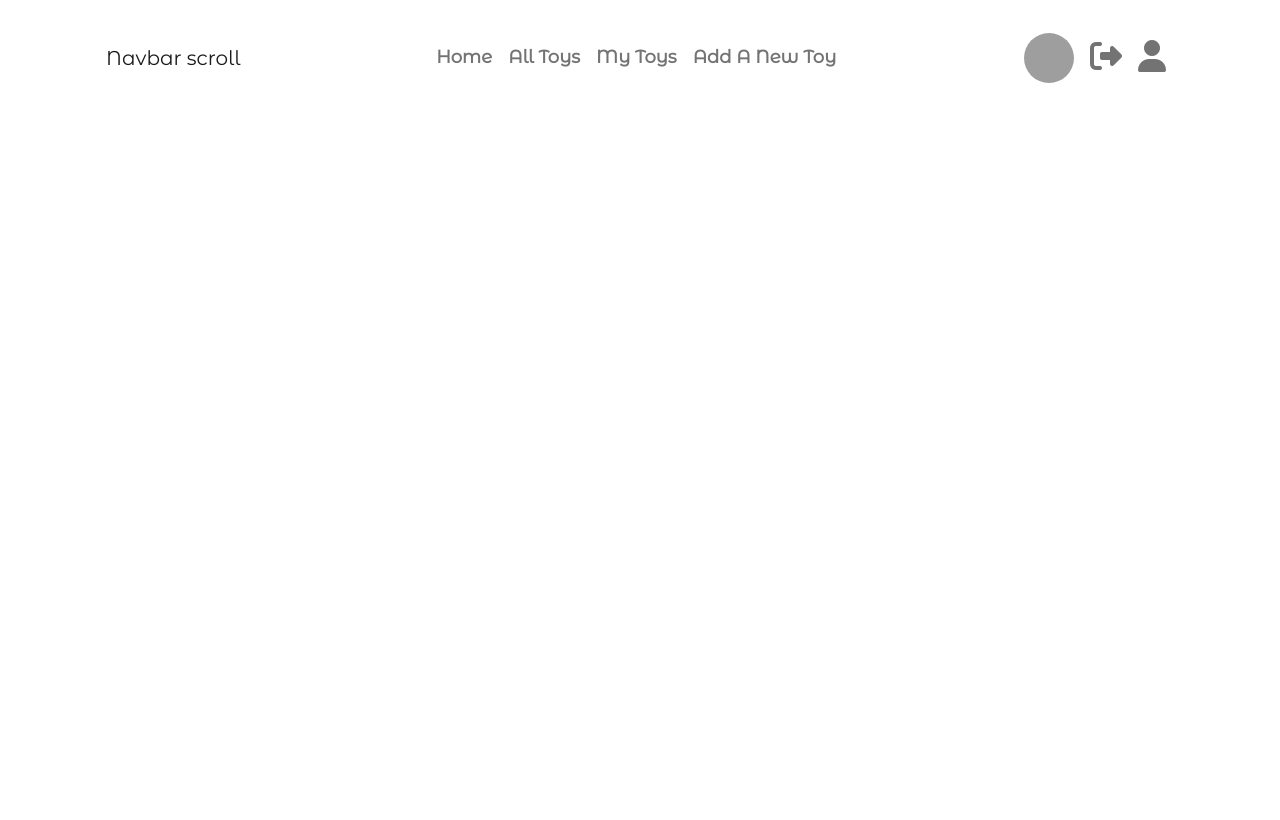
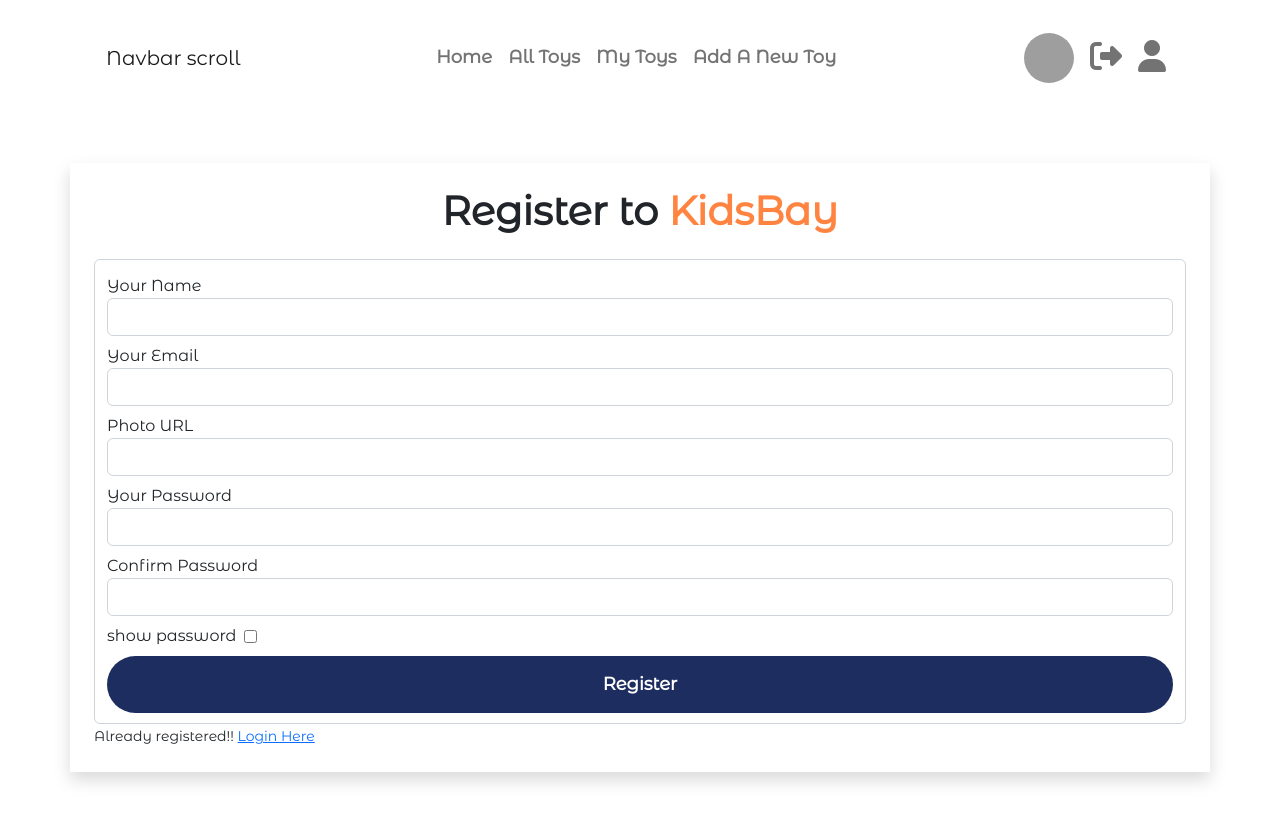
Before and after one commit to Hasan-Nayem/KidsBay-Client, a React (Vite) app: page /registration in a window 1280 px wide. Built offline with nearby package versions, Linux system fonts and the light colour scheme; no server answers; grey boxes are pictures that could not be loaded.

Commit message:
Firebase Registration

```diff
--- a/package.json
+++ b/package.json
@@ -21,8 +21,10 @@
     "react-image-gallery": "^1.2.11",
     "react-router-dom": "^6.11.2",
     "react-tabs": "^6.0.1",
+    "react-toastify": "^9.1.3",
     "react-tooltip": "^5.13.0",
     "sort-by": "^1.2.0",
+    "sweetalert2": "^11.7.5",
     "swiper": "^9.3.2"
   },
   "devDependencies": {
--- a/src/Components/Login/Login.jsx
+++ b/src/Components/Login/Login.jsx
@@ -1,5 +1,8 @@
+import { Link } from 'react-router-dom';
 import './Login.css';
+import { useTitle } from '../../hooks/hooks';
 const Login = () => {
+    useTitle("Login");
     return (
         <div className="container my-5 p-4 shadow">
             <h1 className="text-center fw-bolder mb-4">Login to <span style={{ color:"#ff8441"}}>KidsBay</span></h1>
@@ -29,7 +32,7 @@ const Login = () => {
                     <p className="btn-text" style={{fontSize: "12px"}}><b>Sign in with google</b></p>
                 </div>
             </div>
-
+            <small>Still not registered?? <Link to="/registration">Register Here</Link> </small>
         </div>
     );
 };
--- a/src/Components/Registration/Registration.jsx
+++ b/src/Components/Registration/Registration.jsx
@@ -1,9 +1,80 @@
-import React from 'react';
+import { Link } from 'react-router-dom';
 import './Registration.css';
+import { useContext, useState } from 'react';
+import { AuthContext } from '../../providers/AuthProvider';
+import { useTitle } from '../../hooks/hooks';
+import { ToastContainer, toast } from 'react-toastify';
+import 'react-toastify/dist/ReactToastify.css';
+import { updateProfile } from 'firebase/auth';
 const Registration = () => {
+    useTitle("Register")
+    const [show, SetShow] = useState(false);
+    const {register} = useContext(AuthContext);
+    const handleShow = () => SetShow(!show);
+    const handleRegister = (event) => {
+        event.preventDefault();
+        const regex = /^(?=.*[A-Z])(?=.*[^a-zA-Z0-9]).+$/;
+        const form = event.target;
+        const name = form.name.value;
+        const email = form.email.value;
+        const photoURL = form.email.photoURL;
+        const password = form.password.value;
+        const confirmPassword = form.confirmPassword.value;
+        // console.log(`Registration vlaue ${name} ${email} ${password} ${confirmPassword} `);
+        if(password !== confirmPassword){
+            return toast.error("Password doesn't match!!");
+        }
+        if(password < 6){
+            return toast.error("Password must be at least 6 characters");
+        }
+        if(!regex.test(password)){
+            return toast.error("Password must contain at least 1 uppercase & 1 special character");
+        }
+
+        register(email,password)
+        .then(result => {
+            updateProfile(result.user, {
+                displayName: name, photoURL: photoURL
+            }).then(()=> {toast.success("Profile Created Successfully ")})
+            .catch(err => console.log(err));
+        })
+        .catch(err=> console.log(err));
+
+    }
     return (
-        <div>
-
+        <div className="container my-5 p-4 shadow">
+            <ToastContainer />
+            <h1 className="text-center fw-bolder mb-4">Register to <span style={{ color:"#ff8441"}}>KidsBay</span></h1>
+            <form onSubmit={handleRegister} className="form-control">
+                <div className="form-group my-2">
+                    <label htmlFor="name">Your Name</label>
+                    <input type="name" name="name" className="form-control" />
+                </div>
+                <div className="form-group my-2">
+                    <label htmlFor="email">Your Email</label>
+                    <input type="email" name="email" className="form-control" />
+                </div>
+                <div className="form-group my-2">
+                    <label htmlFor="photoUrl">Photo URL</label>
+                    <input type="text" name="photoURL" className="form-control" />
+                </div>
+                <div className="form-group my-2">
+                    <label htmlFor="password">Your Password</label>
+                    <input type={ show? "text" : "password" } name="password" className="form-control" />
+                </div>
+                <div className="form-group my-2">
+                    <label htmlFor="password">Confirm Password</label>
+                    <input type={ show? "text" : "password" } name="confirmPassword" className="form-control" />
+                    <div className="d-flex align-items-center my-2">
+                        <span className="me-2">show password</span>
+                        <input onClick={handleShow} type="checkbox" placeholder='' />
+                    </div>
+                </div>
+                <div className="form-group my-1 text-center">
+                    <button className="shop-now-btn form-control">Register</button>
+                </div>
+            </form>
+            <small>Already registered!! <Link to="/login">Login Here</Link> </small>
         </div>
     );
 };
--- a/src/__firebase.init.js
+++ b/src/__firebase.init.js
@@ -1,7 +1,6 @@
 // Import the functions you need from the SDKs you need
-import { getAuth, initializeApp } from "firebase/app";
-// TODO: Add SDKs for Firebase products that you want to use
-// https://firebase.google.com/docs/web/setup#available-libraries
+import {  initializeApp } from "firebase/app";
+import { getAuth } from "firebase/auth";
 
 // Your web app's Firebase configuration
 const firebaseConfig = {
--- a/src/providers/AuthProvider.jsx
+++ b/src/providers/AuthProvider.jsx
@@ -1,13 +1,27 @@
-import { createContext } from "react";
+import { createContext, useEffect, useState } from "react";
+import { auth } from "../__firebase.init";
+import { createUserWithEmailAndPassword, onAuthStateChanged } from "firebase/auth";
 
 export const AuthContext = createContext();
 
 const AuthProvider = ({children}) => {
+    const [user,SetUser] = useState({});
+
+    const register = (email,password) => createUserWithEmailAndPassword(auth, email, password);
 
 
-
+    useEffect(()=>{
+        const unsubscribe = onAuthStateChanged(auth, (currentUser)=>{
+            SetUser(currentUser)
+            console.log("Auth state changed");
+        });
+        //stop observing while unmounting
+        return () => unsubscribe();
+    },[]);
 
     const authInfo = {
+        register,
+        user
     }
     return (
         <AuthContext.Provider value={authInfo}>
```
Also changed, not shown: 1 other file (tests, documents, lock files or other folders).
